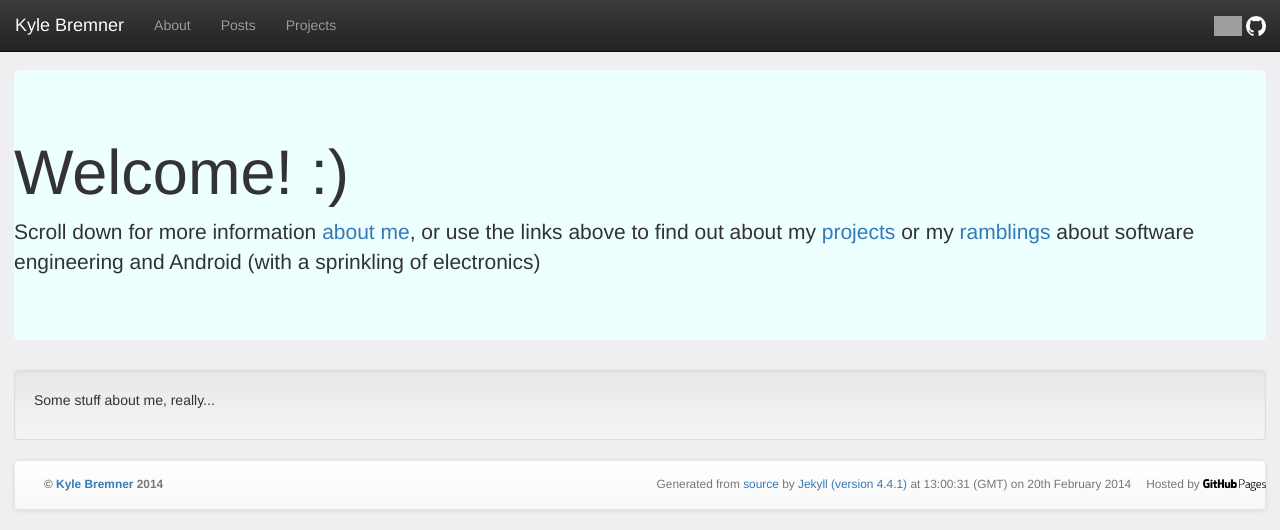
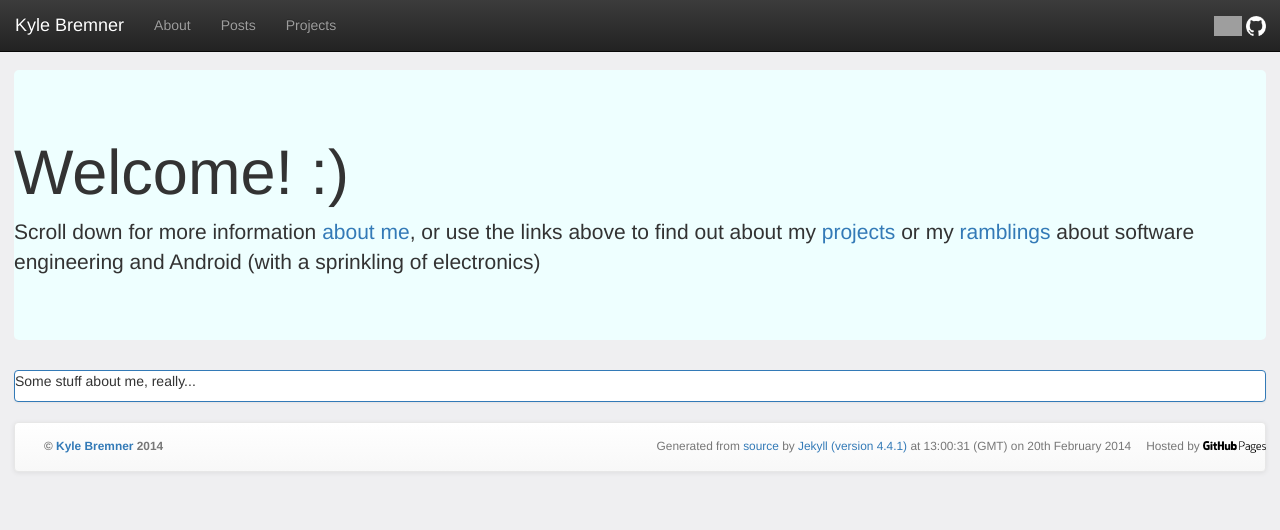
Before and after one commit to kbremner/kbremner.github.io, a Jekyll site: the page built from index.html, in a window 1280 px wide. Shown: the top 530 px of the page. Built offline with Jekyll 4.4.1, drawn with Linux system fonts in a browser that asks for light colours; nearby versions of some CDN libraries; Markdown is read by kramdown in place of the engine named in the settings; a script that is not in the unit is left out; grey boxes are pictures that could not be loaded.

Commit message:
Updated index.html

```diff
--- a/index.html
+++ b/index.html
@@ -8,6 +8,6 @@ published: true
   <h1>Welcome! :)</h1>
   <p>Scroll down for more information <a href="#about">about me</a>, or use the links above to find out about my <a href="/projects">projects</a> or my <a href="/posts">ramblings</a> about software engineering and Android (with a sprinkling of electronics)</p>
 </div>
-<div id="about" class="well">
+<div id="about" class="panel panel-primary">
   <p>Some stuff about me, really...</p>
 </div>
```
